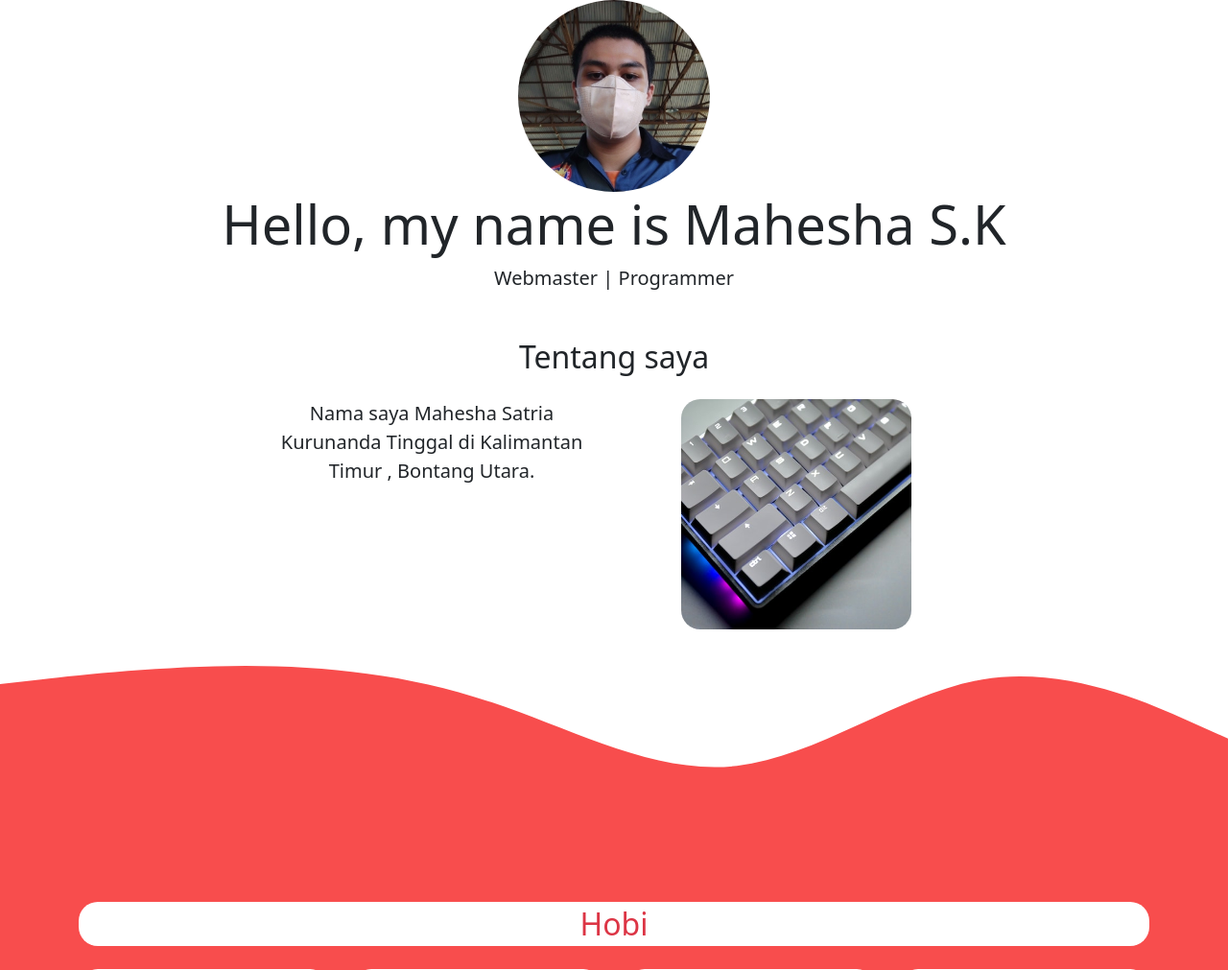
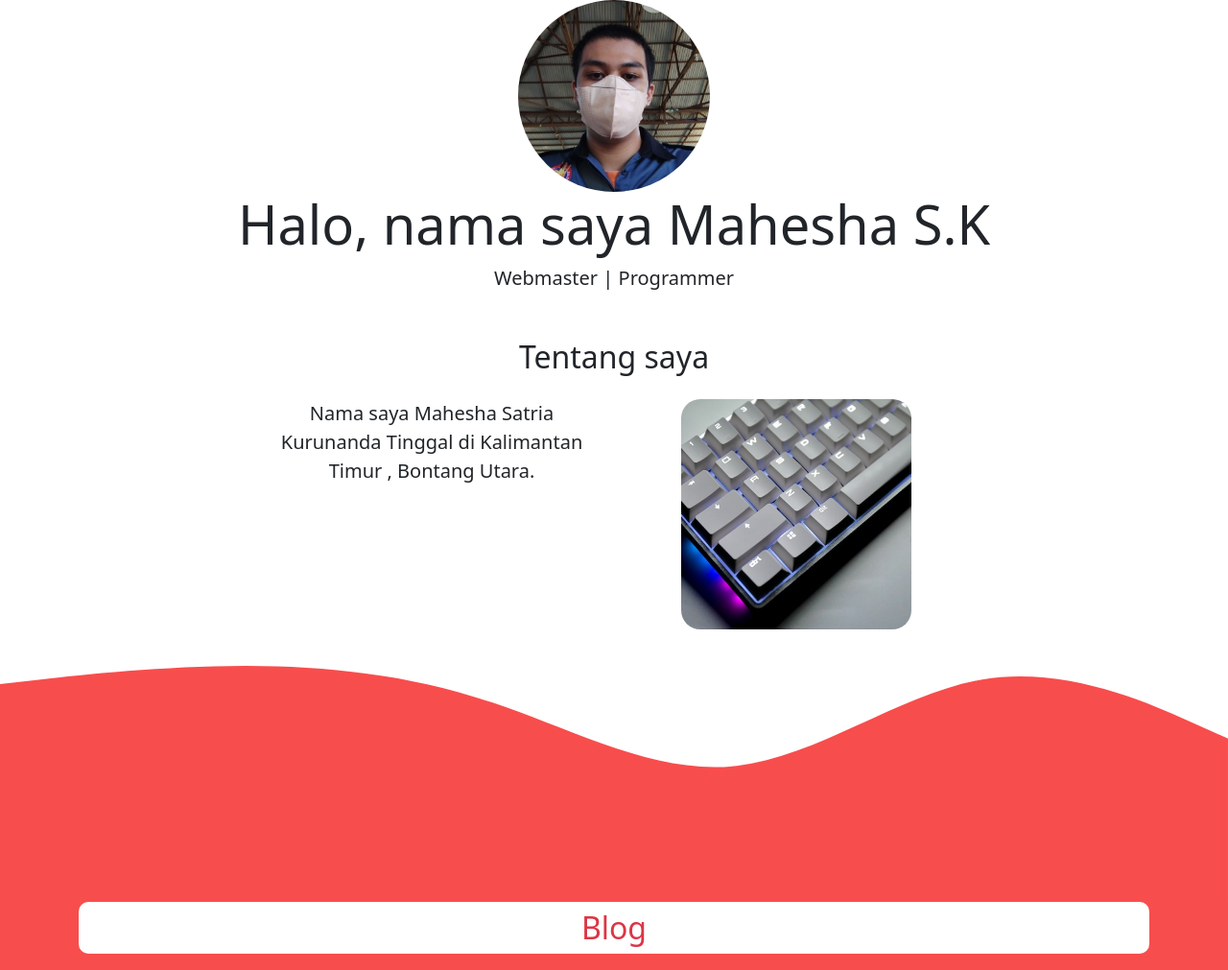
Before and after one commit to Rushema/Webdevlopment, a CodeIgniter app: page /database/ in a window 1280 px wide. Shown: the part 80-1091 px from the top of the page at 96% size. Run offline with CodeIgniter, Linux system fonts and the light colour scheme.

Commit message:
update blog container and card

```diff
--- a/application/views/Home.php
+++ b/application/views/Home.php
@@ -40,7 +40,7 @@
     <!-- Jumbotron -->
     <section class="jumbotron text-center mb-5">
         <img style="object-fit: cover; width: 200px; height: 200px;" class="rounded-circle" src="<?= base_url() ?>assets/img/profile.jpg" />
-        <h1 class="display-4">Hello, my name is Mahesha S.K</h1>
+        <h1 class="display-4">Halo, nama saya Mahesha S.K</h1>
         <p class="lead">Webmaster | Programmer</p>
         <!-- <svg xmlns="http://www.w3.org/2000/svg" viewBox="0 0 1440 320">
             <path fill="#f84d4d" fill-opacity="1" d="M0,160L80,144C160,128,320,96,480,117.3C640,139,800,213,960,213.3C1120,213,1280,139,1360,101.3L1440,64L1440,320L1360,320C1280,320,1120,320,960,320C800,320,640,320,480,320C320,320,160,320,80,320L0,320Z"></path>
@@ -78,39 +78,43 @@
         <div class="container">
             <div class="row text-center mb-3">
                 <div class="col">
-                    <h2 class="bg-white pt-1 pb-1 text-danger" style="border-radius: 20px">Hobi</h2>
+                    <h2 class="bg-white p-2 text-danger" style="border-radius: 10px">Blog</h2>
                 </div>
             </div>
             <div class="row justify-content-center">
                 <div class="col-md mb-3 justify-content-center">
-                    <div class="bg-white p-2" style="border-radius: 20px">
-                        <img class="w-100" style="border-radius: 20px" src="https://encrypted-tbn0.gstatic.com/images?q=tbn:ANd9GcQWfntIO6vdSMYI05AxsZfwbvJ4twz0fmwl1g&usqp=CAU" class="card-img-top" alt="Status 1" />
+                    <div class="bg-white p-2" style="border-radius: 10px">
+                        <img class="w-100" style="border-radius: 10px" src="https://encrypted-tbn0.gstatic.com/images?q=tbn:ANd9GcQWfntIO6vdSMYI05AxsZfwbvJ4twz0fmwl1g&usqp=CAU" class="card-img-top" alt="Status 1" />
                         <div class="card-body">
-                            <p class="card-text">Some quick example text to build on the card title and make up the bulk of the card's content.</p>
+                            <h2 class="fs-5">Jalan-jalan bareng Koizumi</h2>
+                            <p class="card-text fs-6">Some quick example text to build on the card title and make up the bulk of the card's content.</p>
                         </div>
                     </div>
                 </div>
                 <div class="col-md mb-3 justify-content-center">
-                    <div class="bg-white p-2" style="border-radius: 20px">
-                        <img class="w-100" style="border-radius: 20px" src="https://encrypted-tbn0.gstatic.com/images?q=tbn:ANd9GcQWfntIO6vdSMYI05AxsZfwbvJ4twz0fmwl1g&usqp=CAU" class="card-img-top" alt="Status 1" />
+                    <div class="bg-white p-2" style="border-radius: 10px">
+                        <img class="w-100" style="border-radius: 10px" src="https://encrypted-tbn0.gstatic.com/images?q=tbn:ANd9GcQWfntIO6vdSMYI05AxsZfwbvJ4twz0fmwl1g&usqp=CAU" class="card-img-top" alt="Status 1" />
                         <div class="card-body">
-                            <p class="card-text">Some quick example text to build on the card title and make up the bulk of the card's content.</p>
+                            <h2 class="fs-5">Jalan-jalan bareng Koizumi</h2>
+                            <p class="card-text fs-6">Some quick example text to build on the card title and make up the bulk of the card's content.</p>
                         </div>
                     </div>
                 </div>
                 <div class="col-md mb-3 justify-content-center">
-                    <div class="bg-white p-2" style="border-radius: 20px">
-                        <img class="w-100" style="border-radius: 20px" src="https://encrypted-tbn0.gstatic.com/images?q=tbn:ANd9GcQWfntIO6vdSMYI05AxsZfwbvJ4twz0fmwl1g&usqp=CAU" class="card-img-top" alt="Status 1" />
+                    <div class="bg-white p-2" style="border-radius: 10px">
+                        <img class="w-100" style="border-radius: 10px" src="https://encrypted-tbn0.gstatic.com/images?q=tbn:ANd9GcQWfntIO6vdSMYI05AxsZfwbvJ4twz0fmwl1g&usqp=CAU" class="card-img-top" alt="Status 1" />
                         <div class="card-body">
-                            <p class="card-text">Some quick example text to build on the card title and make up the bulk of the card's content.</p>
+                            <h2 class="fs-5">Jalan-jalan bareng Koizumi</h2>
+                            <p class="card-text fs-6">Some quick example text to build on the card title and make up the bulk of the card's content.</p>
                         </div>
                     </div>
                 </div>
                 <div class="col-md mb-3 justify-content-center">
-                    <div class="bg-white p-2" style="border-radius: 20px">
-                        <img class="w-100" style="border-radius: 20px" src="https://encrypted-tbn0.gstatic.com/images?q=tbn:ANd9GcQWfntIO6vdSMYI05AxsZfwbvJ4twz0fmwl1g&usqp=CAU" class="card-img-top" alt="Status 1" />
+                    <div class="bg-white p-2" style="border-radius: 10px">
+                        <img class="w-100" style="border-radius: 10px" src="https://encrypted-tbn0.gstatic.com/images?q=tbn:ANd9GcQWfntIO6vdSMYI05AxsZfwbvJ4twz0fmwl1g&usqp=CAU" class="card-img-top" alt="Status 1" />
                         <div class="card-body">
-                            <p class="card-text">Some quick example text to build on the card title and make up the bulk of the card's content.</p>
+                            <h2 class="fs-5">Jalan-jalan bareng Koizumi</h2>
+                            <p class="card-text fs-6">Some quick example text to build on the card title and make up the bulk of the card's content.</p>
                         </div>
                     </div>
                 </div>
@@ -130,7 +134,7 @@
                         </div>
                     </div>
                 </div> -->
-                <div class="text-white text-decoration-underline font-semibold">Lihat selengkapnya</div>
+                <div class="text-white text-decoration-underline" style="cursor: pointer;">Lihat selengkapnya</div>
             </div>
         </div>
         <svg xmlns="http://www.w3.org/2000/svg" viewBox="0 0 1440 320">
@@ -144,7 +148,7 @@
     <section id="contact">
         <div class="container">
             <div class="col-6 m-auto">
-                <h2 class="text-center">Contact Me</h2>
+                <h2 class="text-center">Kontak saya</h2>
                 <form>
                     <div class="mb-3">
                         <label for="Name" class="form-label">Nama Lengkap</label>
```
